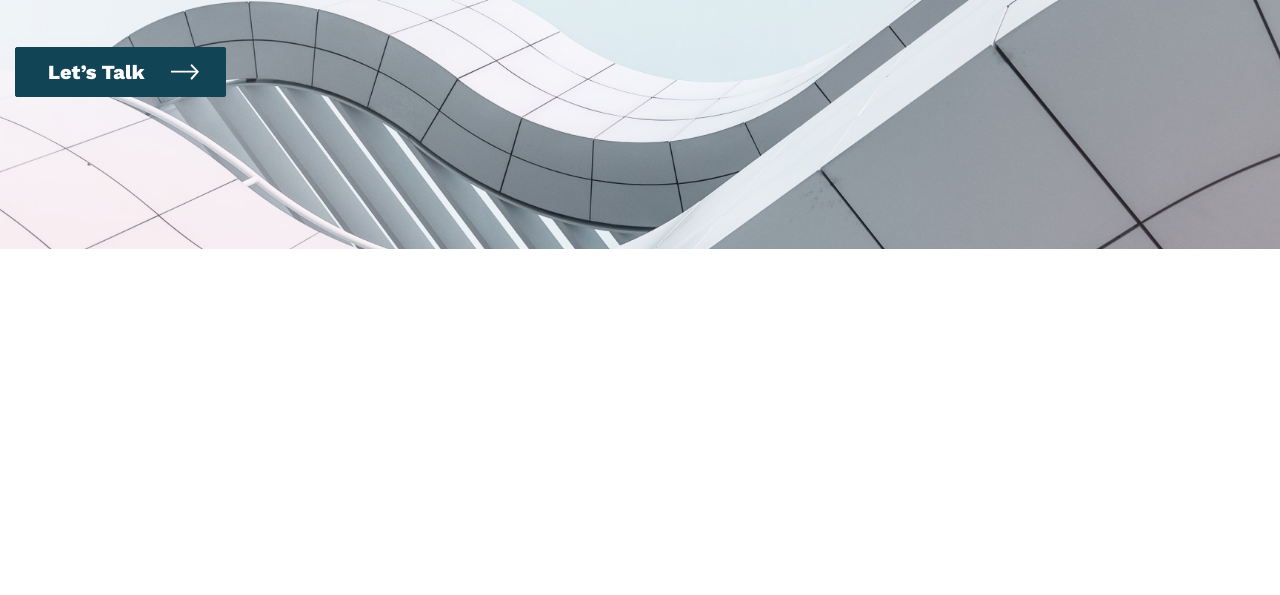
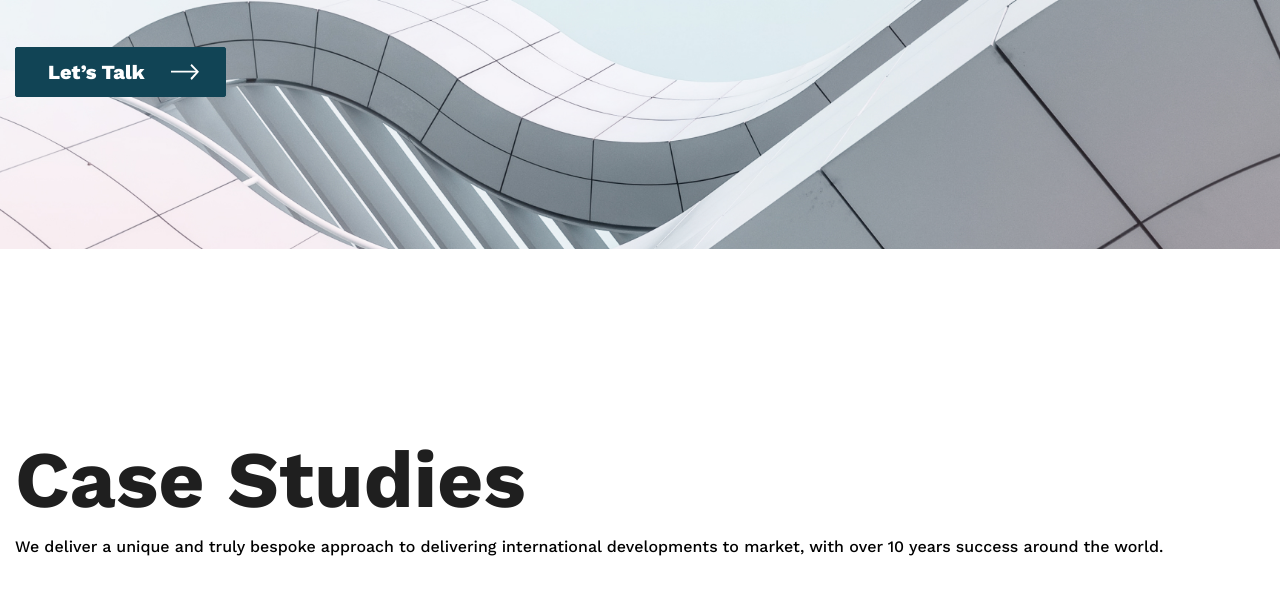
Before and after one commit to eart4/invoriem, a plain HTML site: page index.html in a window 1280 px wide. Shown: the part 551-1146 px from the top of the page. Before the commit the page ends 800 px from the top, so only its background shows below. Drawn offline with nearby package versions, Linux system fonts and the light colour scheme.

Commit message:
created new section

```diff
--- a/index.html
+++ b/index.html
@@ -43,6 +43,20 @@
         </div>
     </header>
 
+
+    <main>
+        <section class="case-studies">
+            <div class="container">
+                <div class="case-studies__title">
+                    <h2 class="title">Case Studies</h2>
+                </div>
+                <div class="case-studies__text text">
+                    <p>We deliver a unique and truly bespoke approach to delivering international developments to market, with over 10 years success around the world.</p>
+                </div>
+            </div>
+        </section>
+    </main>
+
     <script src="./main.js"></script>
 </body>
 </html>
--- a/main.css
+++ b/main.css
@@ -1,5 +1,4 @@
 @import url(https://fonts.googleapis.com/css?family=Work+Sans:100,200,300,regular,500,600,700,800,900,100italic,200italic,300italic,italic,500italic,600italic,700italic,800italic,900italic);
-
 body{
 
     font-family: 'Work Sans', sans-serif;
@@ -131,7 +130,26 @@ margin-bottom: 48px;
 .header__text p + p{
     margin-top: 1em;
 }
-.header__btn {
+
+.case-studies {
+    padding: 184px 0;
 }
-.btn {
+.container {
 }
+.case-studies__title {
+    font-size: 80px;
+    line-height: 94px;
+    color: #1F1F1F;
+    margin-bottom: 12px;
+}
+.title {
+    font-weight: 800px;
+    font-size: 80px;
+    line-height: 94px;
+    color: #1F1F1F;
+}
+.case-studies__text {
+    margin-bottom: 100px;
+}
+.text {
+}
```
